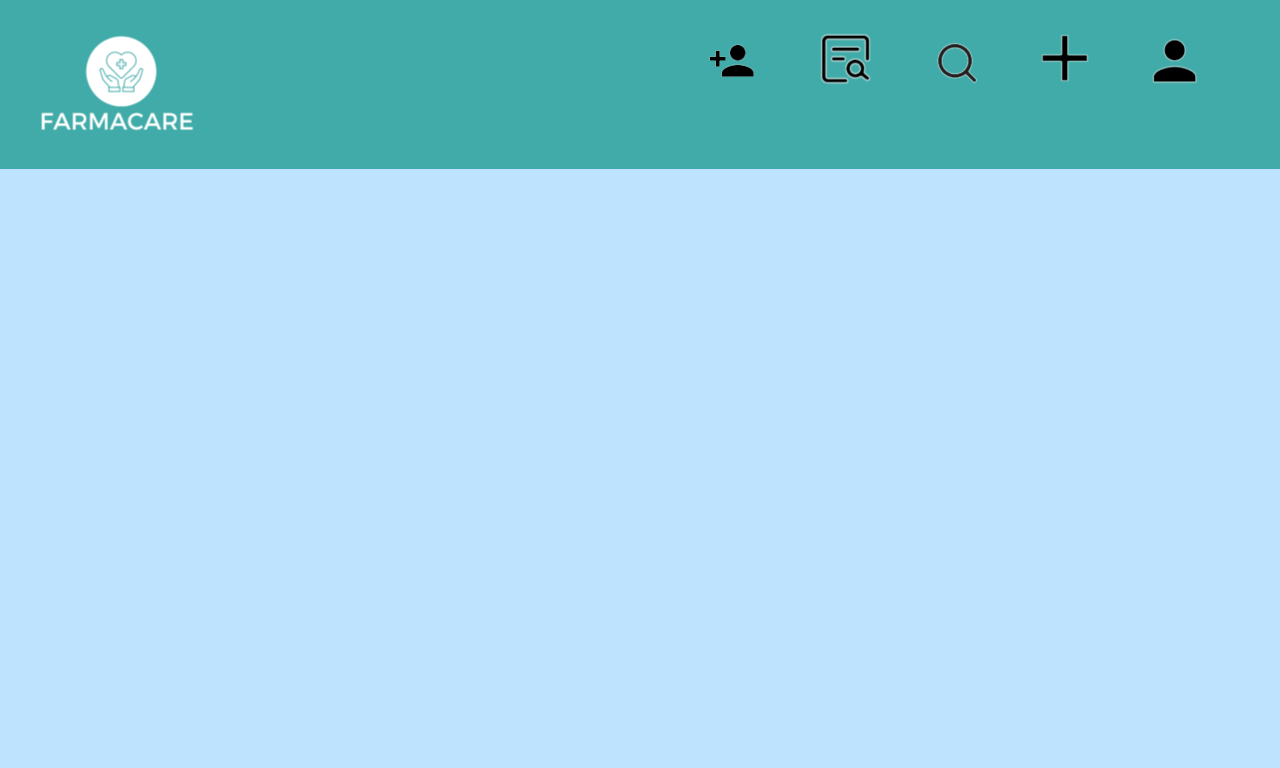
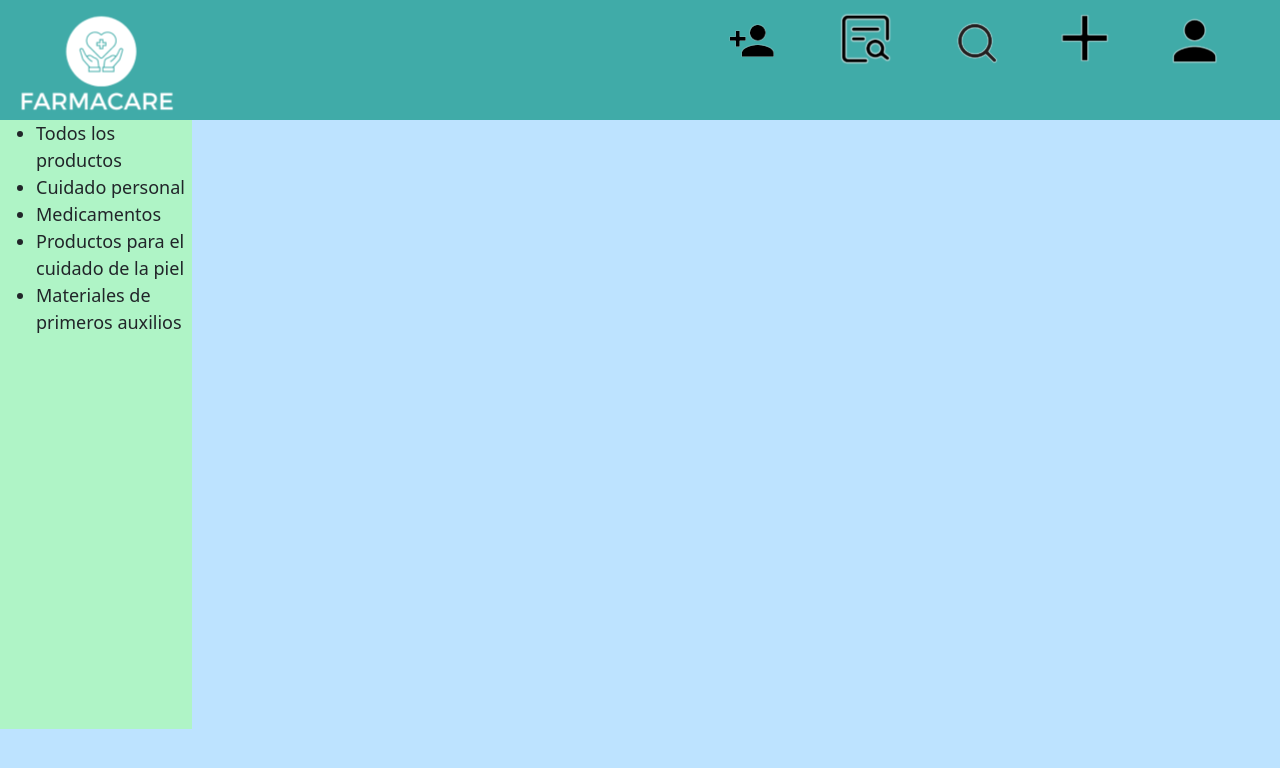
Before and after one commit to pedrogasparini/Farmacare-app, a React (Vite) app in the folder farmacare/: page /home in a window 1280 px wide. Shown: the top 768 px of the page. Built offline with nearby package versions, Linux system fonts and the light colour scheme.

Commit message:
Creacion de carpeta products y adelanto del home

```diff
--- a/farmacare/src/components/Home/Home.css
+++ b/farmacare/src/components/Home/Home.css
@@ -1,10 +1,12 @@
 div {
+    width: 100%;
+}
+
+.header {
     background-color: #40ABA8;
+    height: 120px;
     padding: 10px;
-    width: 100%;
-
-  }
-
+}
 
 nav button {
     float: right;
@@ -15,3 +17,11 @@ nav button {
 nav button.Logo {
     float: left;
 }
+
+.menu {
+    float: left;
+    background-color: #AFF4C6;
+    width: 15%;
+    height: 609px;
+    text-align: start;
+}
--- a/farmacare/src/components/Home/Home.jsx
+++ b/farmacare/src/components/Home/Home.jsx
@@ -1,13 +1,25 @@
 import React from "react";
 import "./Home.css";
+import CategoriesService from "./../../services/products/categories";
+import ProductsService from "../../services/products/products";
 
 const Home = () => {
 
 
+    const categoriesService = new CategoriesService();
+    const productList = new ProductsService();
+
+    const categories = categoriesService.getCategories();
+    categories.push({ id: 0, name: "Todos los productos" });
+    categories.sort((x, y) => x.id - y.id);
+
+    const products = productList.getProducts();
+    console.log(products);
 
 
     return (
-      <div >
+        <div>
+            <div class="header">
                 <nav>
                     <button className="Logo">
                         <img src="Img/logo.png" alt="logo" />
@@ -29,10 +41,21 @@ const Home = () => {
                     <button className="addUser">
                         <img src="Img/addUser.png" alt="adduser" />
                     </button>
-
-
                 </nav>
 
+            </div>
+            <div class="body">
+                <div class="menu">
+                    <ul>
+                        {categories.map((category) => (
+                            <li key={category.id}>{category.name}</li>
+                        ))}
+                    </ul>
+                </div>
+                <div class="">
+
+                </div>
+            </div>
         </div>
     );
 };
--- /dev/null
+++ b/farmacare/src/services/products/categories.js
@@ -0,0 +1,19 @@
+class CategoriesService {
+
+    categoriesList = [];
+
+    constructor() {
+        this.categoriesList = [
+            { id: 1, name: "Cuidado personal" },
+            { id: 2, name: "Medicamentos" },
+            { id: 3, name: "Productos para el cuidado de la piel" },
+            { id: 4, name: "Materiales de primeros auxilios" }
+        ]
+    }
+
+    getCategories() {
+        return this.categoriesList;
+    }
+}
+
+export default CategoriesService;
--- /dev/null
+++ b/farmacare/src/services/products/products.js
@@ -0,0 +1,23 @@
+class ProductsService {
+
+    productsList = [];
+
+    constructor() {
+        this.productsList = [
+            { id: 1, name: "Gasas", price: 3000, pathImg: "Img/gasas.png", idCategory: 4 },
+            { id: 2, name: "Paracetamol", price: 4500, pathImg: "Img/ibuprofeno.png", idCategory: 2 },
+            { id: 3, name: "Alcohol etilico", price: 2500, pathImg: "Img/alcohol.png", idCategory: 4 },
+            { id: 4, name: "Creama hidratante", price: 8500, pathImg: "Img/cremaParaManos.png", idCategory: 1 },
+            { id: 5, name: "Agua micelar", price: 4000, pathImg: "Img/aguaMicelar.png", idCategory: 1 },
+            { id: 6, name: "Shampoo", price: 3700, pathImg: "Img/shampoo.png", idCategory: 1 },
+            { id: 7, name: "Enjuague bucal", price: 2800, pathImg: "Img/enjuagueBucal.png", idCategory: 1 },
+            { id: 8, name: "Crema nivea", price: 3000, pathImg: "Img/crema.png", idCategory: 1 }
+        ]
+
+    }
+    getProducts() {
+        return this.productsList;
+    }
+}
+
+export default ProductsService;
```
Also changed, not shown: farmacare/Img/aguaMicelar.png (renamed from farmacare/Img/aguaMiselar.png). Lines whose indentation alone changed are shown as unchanged.
